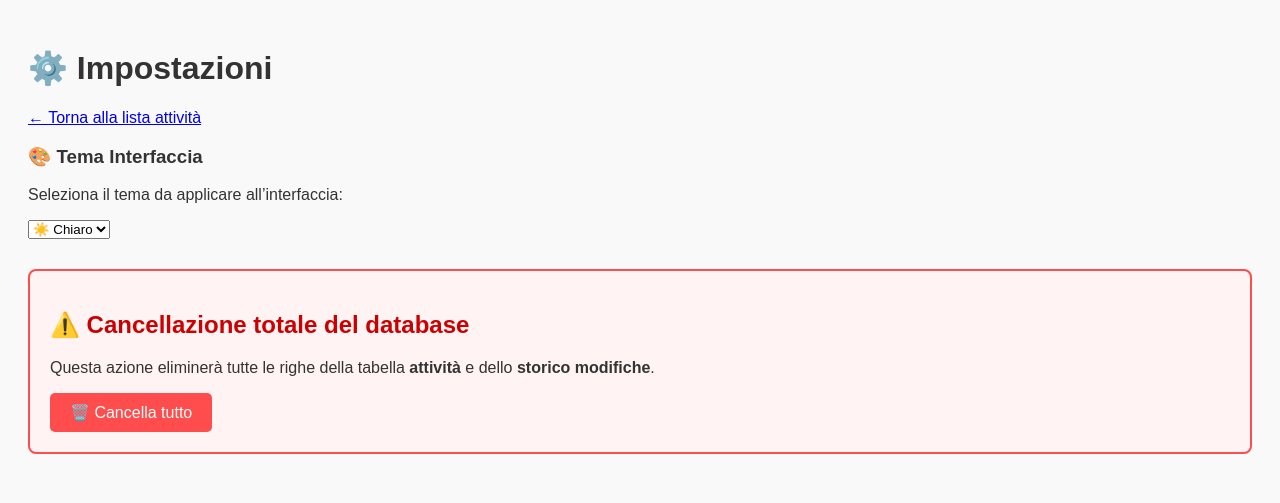
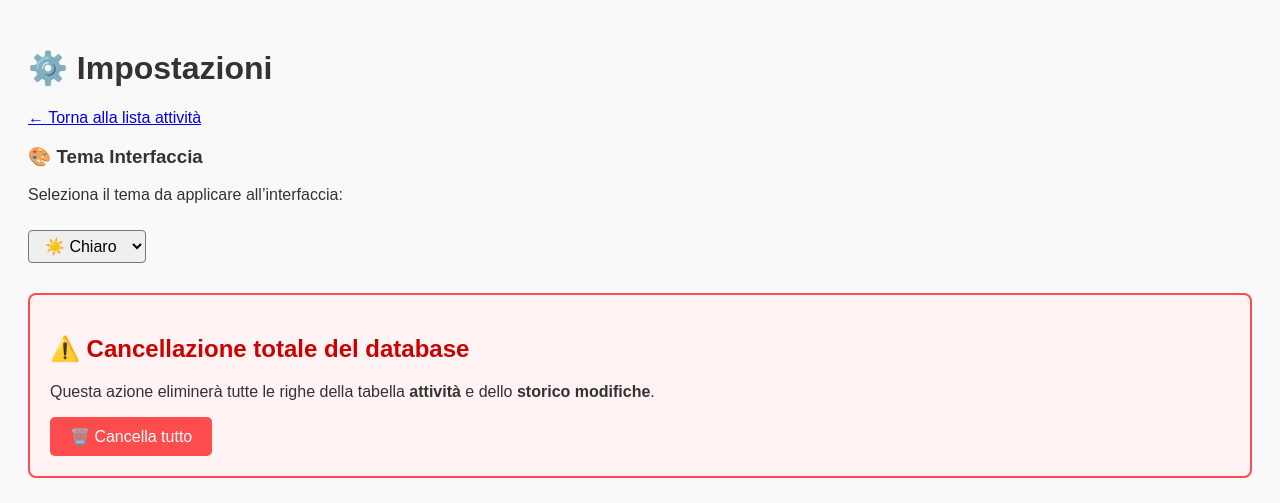
Before and after one commit to roberto-grillo/rollouttool, a Flask app: page /impostazioni in a window 1280 px wide. Shown: the top 503 px of the page. Run offline with Flask 3, Linux system fonts and the light colour scheme; the visitor is signed in with stand-in values (Sample User, id 1).

Commit message:
Update theme.css

```diff
--- a/static/css/theme.css
+++ b/static/css/theme.css
@@ -28,3 +28,11 @@ th {
   background-color: var(--box-border);
   color: var(--text-color);
 }
+
+
+#theme-switcher {
+  margin-top: 10px;
+  font-size: 16px;
+  padding: 6px 12px;
+  border-radius: 4px;
+}
```
